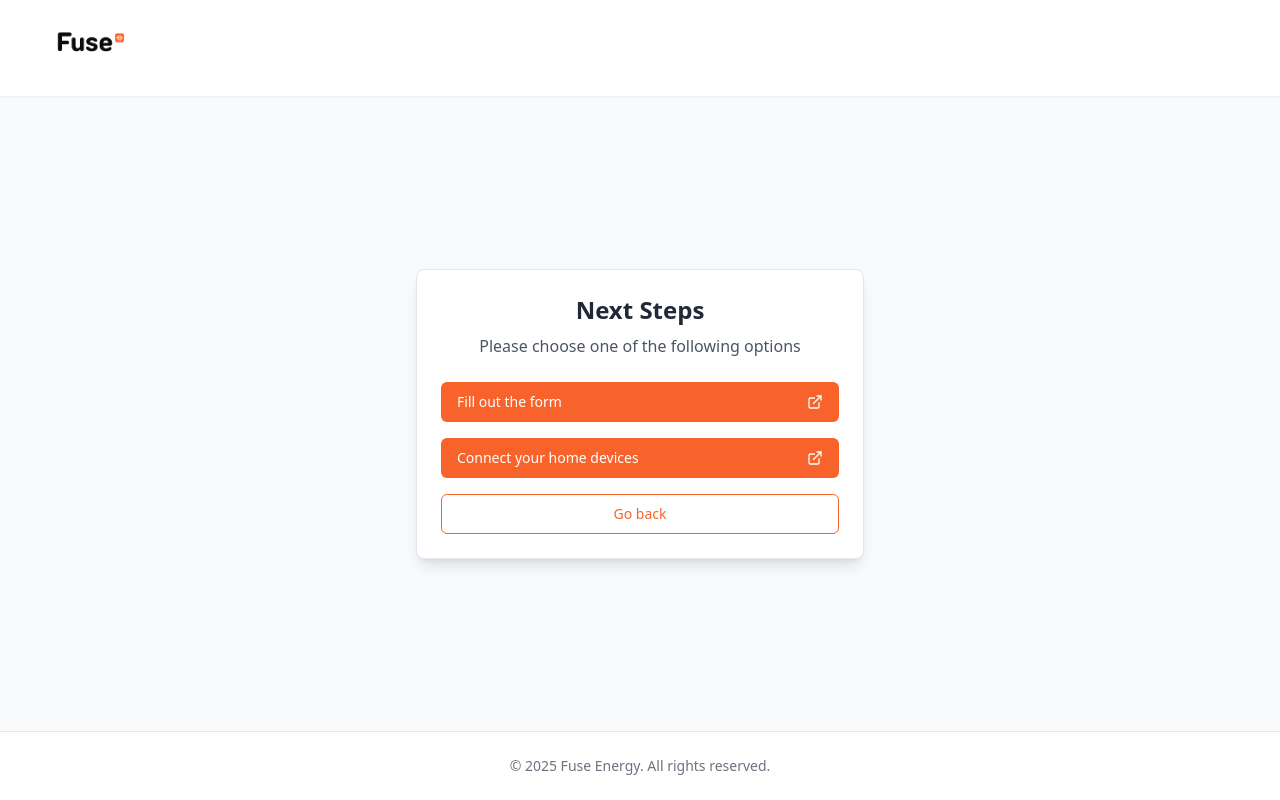
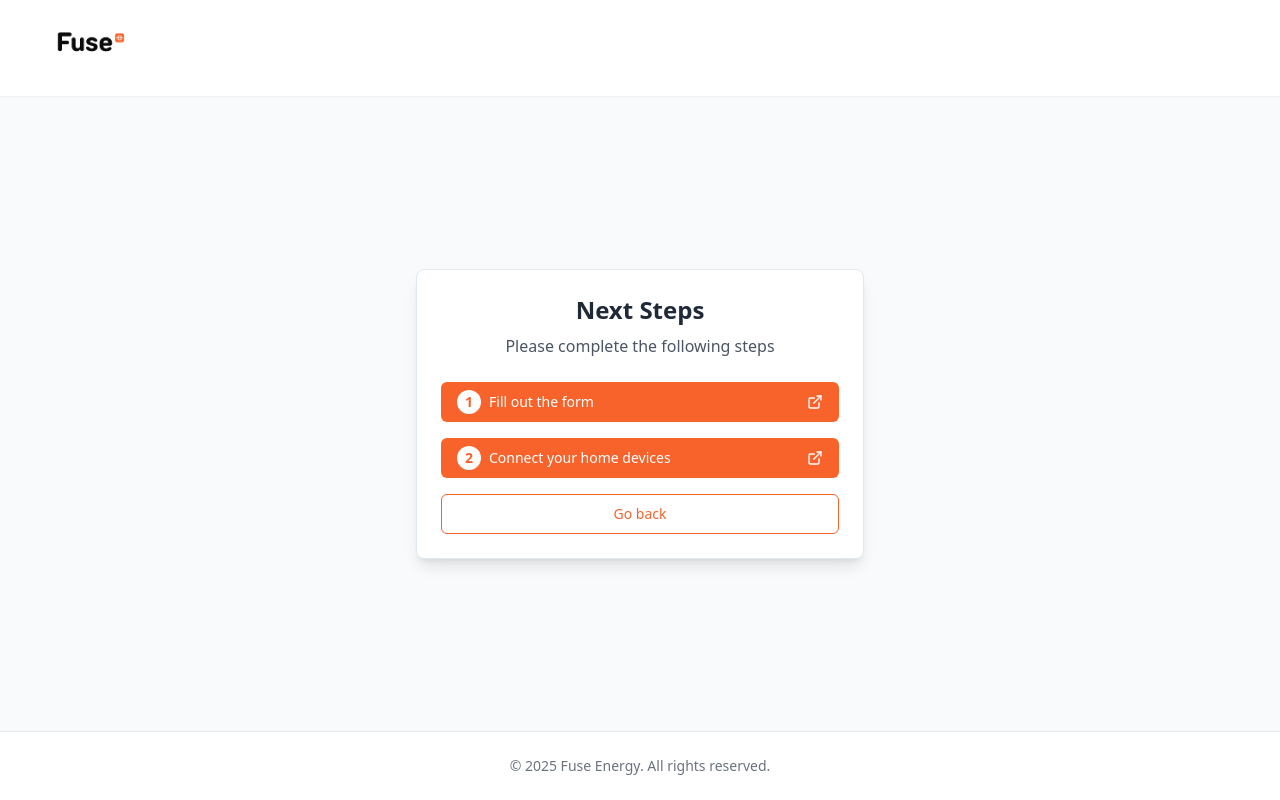
Before and after one commit to Alexlombardii/fuse-connect-form-23, a React (Vite) app: page / in a window 1280 px wide. Both pictures are taken after typing "name@example.com" into the empty fields and a click on the button "Continue". Built offline with nearby package versions, Linux system fonts and the light colour scheme.

Commit message:
feat: Update email form buttons
Make it clear that the buttons on the second page are "step 1" and "step 2".

```diff
--- a/src/components/EmailForm.tsx
+++ b/src/components/EmailForm.tsx
@@ -85,7 +85,7 @@ const EmailForm = () => {
         <div className="space-y-6">
           <div className="text-center">
             <h2 className="text-2xl font-bold text-gray-800 mb-2">Next Steps</h2>
-            <p className="text-gray-600 mb-6">Please choose one of the following options</p>
+            <p className="text-gray-600 mb-6">Please complete the following steps</p>
           </div>
 
           <div className="space-y-4">
@@ -98,7 +98,10 @@ const EmailForm = () => {
               <Button
                 className="w-full bg-fuse hover:bg-fuse-dark text-white flex items-center justify-between"
               >
-                <span>Fill out the form</span>
+                <div className="flex items-center">
+                  <span className="bg-white text-fuse rounded-full h-6 w-6 flex items-center justify-center mr-2 font-bold text-sm">1</span>
+                  <span>Fill out the form</span>
+                </div>
                 <ExternalLink size={16} />
               </Button>
             </a>
@@ -112,7 +115,10 @@ const EmailForm = () => {
               <Button
                 className="w-full bg-fuse hover:bg-fuse-dark text-white flex items-center justify-between"
               >
-                <span>Connect your home devices</span>
+                <div className="flex items-center">
+                  <span className="bg-white text-fuse rounded-full h-6 w-6 flex items-center justify-center mr-2 font-bold text-sm">2</span>
+                  <span>Connect your home devices</span>
+                </div>
                 <ExternalLink size={16} />
               </Button>
             </a>
```
